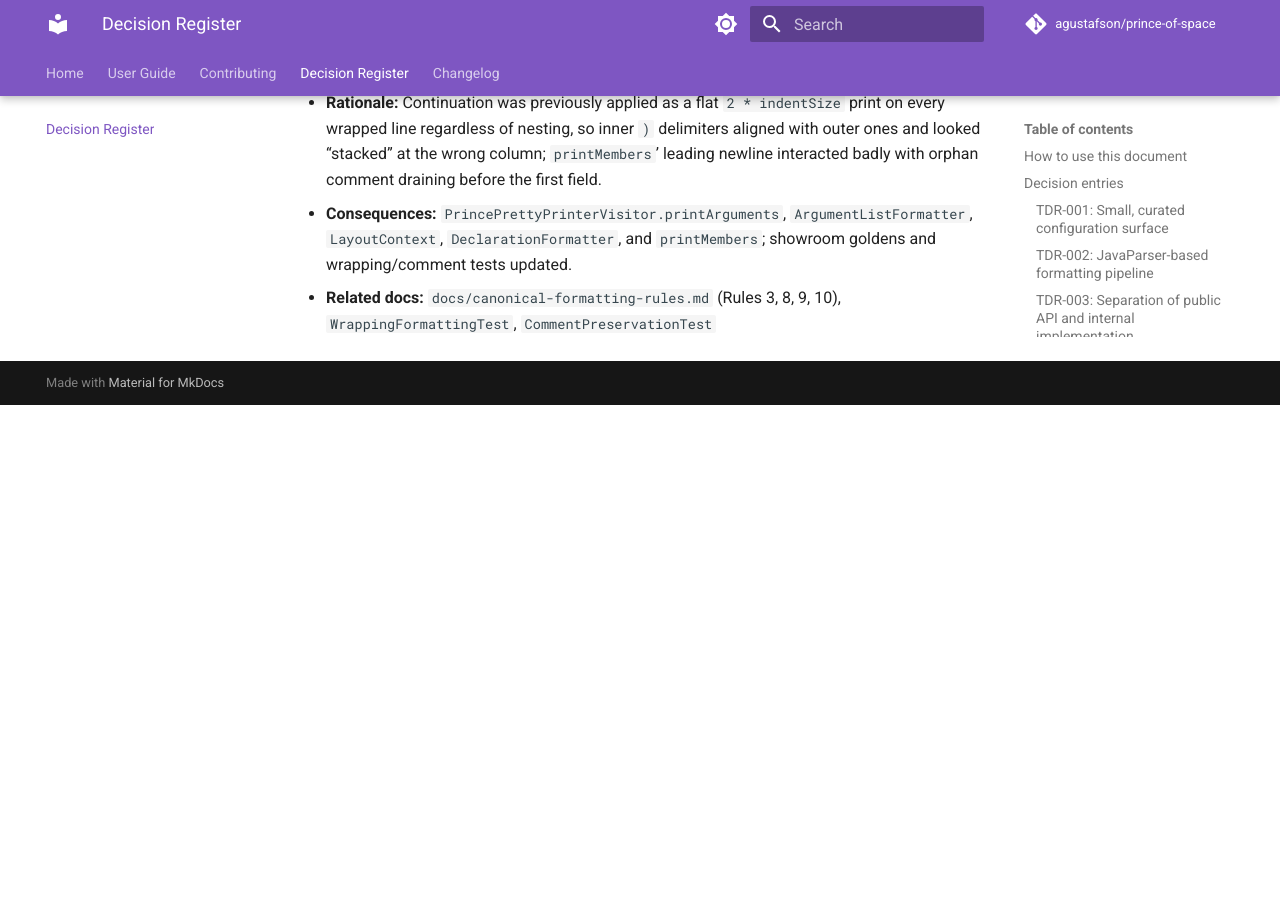
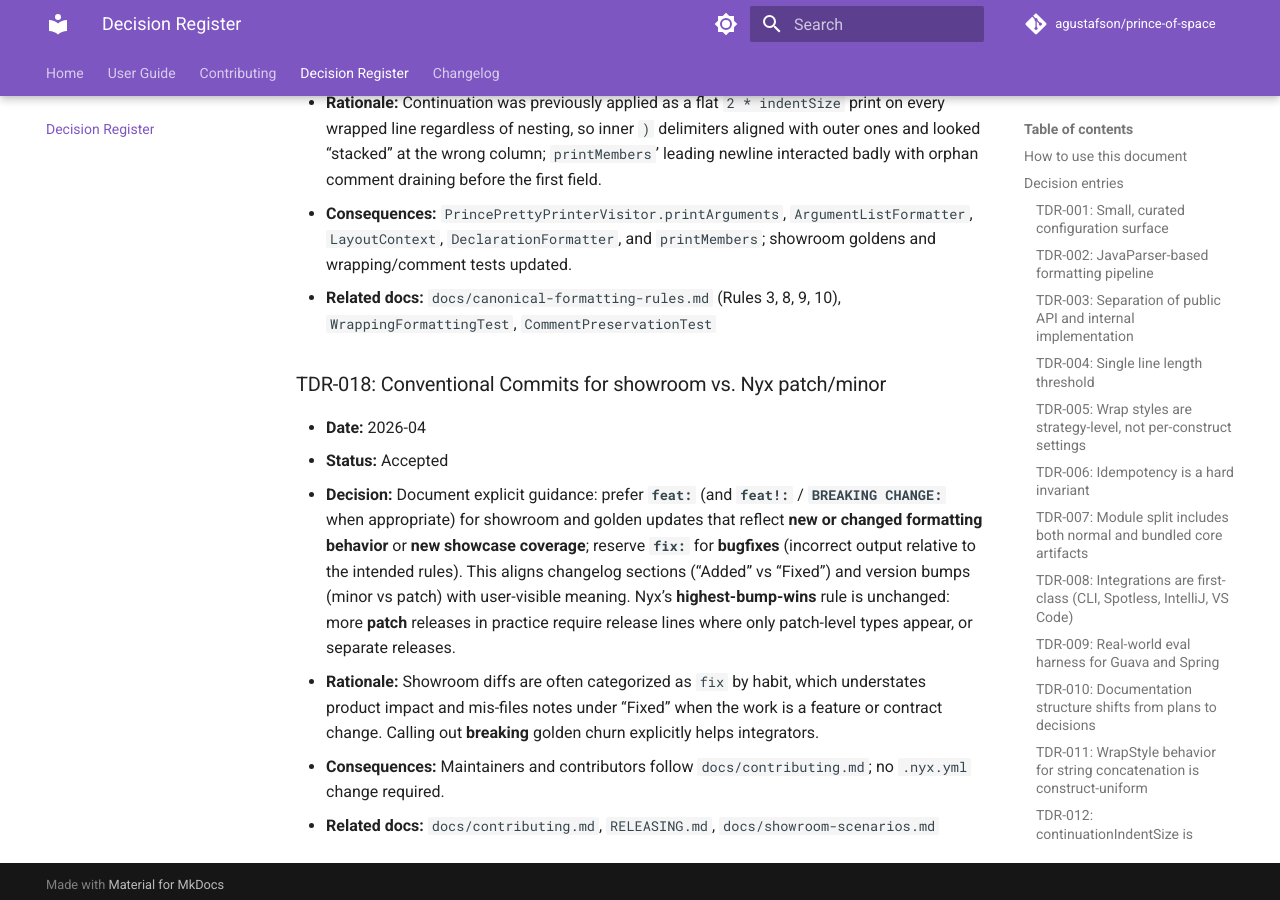
Before and after one commit to agustafson/prince-of-space, an MkDocs documentation site: the page built from docs/technical-decision-register.md, in a window 1280 px wide and 900 px high, scrolled down 8517 px. Built offline with MkDocs 1.6.1 and Material for MkDocs 9.7.7, drawn with Linux system fonts in a browser that asks for light colours; comment, search, counter and statistics services are not loaded; before the commit the page ends 8922 px from its top, so only the background shows below that.

Commit message:
docs: commit guidance for showroom vs fix; TDR-018
Clarify feat vs fix vs breaking for golden/showcase work, why patch
releases need fewer feat commits per tag window, and cross-links from
RELEASING, showroom-scenarios, and .nyx.yml.

```diff
--- a/.nyx.yml
+++ b/.nyx.yml
@@ -1,5 +1,6 @@
 # Nyx configuration used by .github/workflows/release.yml to infer release versions
 # from git tags + conventional commits.
+# Commit-type semantics (e.g. showroom/golden: feat vs fix vs breaking): docs/contributing.md (TDR-018).
 # Tagging, publishing, and GitHub Release creation are handled by the release workflow.
 
 # Use the built-in Conventional Commits convention.
--- a/docs/contributing.md
+++ b/docs/contributing.md
@@ -11,6 +11,25 @@
 - `chore: bump javaparser`
 
 With **squash merge**, the **PR title** should follow the convention (it becomes the merge commit message).
+
+### How commit types affect releases (Nyx)
+
+Nyx looks at commits **after the latest `v*.*.*` tag** and applies the **strongest** SemVer bump among them: **major** (breaking) > **minor** (`feat`) > **patch** (`fix`, `chore`, `ci`, `docs`, …). So:
+
+- A release that includes **any** `feat:` will be a **minor** bump even if most commits are `fix:` or `chore:`. That is expected.
+- To get **patch** releases more often, use release windows where the only bump-worthy types are **patch-level** (for example `fix:`, `chore:`, `ci:`, `refactor:`) and avoid mixing in `feat:` for the same line release—**or** ship `feat` work in its own release.
+
+### Showroom, examples, and golden files
+
+`examples/inputs/**/FormatterShowcase.java` and `examples/outputs/**` are the public **showcase of formatter output**, not just internal tests. Do **not** default those changes to `fix:` unless you are strictly correcting **wrong** output.
+
+| Situation | Prefer |
+|-----------|--------|
+| Formatter had a **bug**; goldens update to match the **correct** behavior | `fix:` — appears under **Fixed** in the changelog. |
+| **New** scenarios, expanded coverage, or changes that **demonstrate new or changed formatting behavior** (including normative rule updates) | `feat:` — **minor** bump; appears under **Added** (per Nyx’s changelog sections). |
+| **Breaking** change to the formatting contract: integrators who diff goldens, pin baselines, or depend on previous output must take action | `feat!:` and/or a `BREAKING CHANGE:` **footer** — **major** bump; say what broke and what to do. |
+
+Use **`chore:`** only for **mechanical** golden churn with **no** intended output change (rare: for example re-running regeneration after a no-op line-ending fix). If the formatted bytes change, pick **`fix`**, **`feat`**, or **breaking** as above.
 
 ## Git and hooks
 
--- a/docs/technical-decision-register.md
+++ b/docs/technical-decision-register.md
@@ -168,3 +168,11 @@
 - **Rationale:** Continuation was previously applied as a flat `2 * indentSize` print on every wrapped line regardless of nesting, so inner `)` delimiters aligned with outer ones and looked “stacked” at the wrong column; `printMembers`’ leading newline interacted badly with orphan comment draining before the first field.
 - **Consequences:** `PrincePrettyPrinterVisitor.printArguments`, `ArgumentListFormatter`, `LayoutContext`, `DeclarationFormatter`, and `printMembers`; showroom goldens and wrapping/comment tests updated.
 - **Related docs:** `docs/canonical-formatting-rules.md` (Rules 3, 8, 9, 10), `WrappingFormattingTest`, `CommentPreservationTest`
+
+### TDR-018: Conventional Commits for showroom vs. Nyx patch/minor
+- **Date:** 2026-04
+- **Status:** Accepted
+- **Decision:** Document explicit guidance: prefer **`feat:`** (and **`feat!:`** / **`BREAKING CHANGE:`** when appropriate) for showroom and golden updates that reflect **new or changed formatting behavior** or **new showcase coverage**; reserve **`fix:`** for **bugfixes** (incorrect output relative to the intended rules). This aligns changelog sections (“Added” vs “Fixed”) and version bumps (minor vs patch) with user-visible meaning. Nyx’s **highest-bump-wins** rule is unchanged: more **patch** releases in practice require release lines where only patch-level types appear, or separate releases.
+- **Rationale:** Showroom diffs are often categorized as `fix` by habit, which understates product impact and mis-files notes under “Fixed” when the work is a feature or contract change. Calling out **breaking** golden churn explicitly helps integrators.
+- **Consequences:** Maintainers and contributors follow `docs/contributing.md`; no `.nyx.yml` change required.
+- **Related docs:** `docs/contributing.md`, `RELEASING.md`, `docs/showroom-scenarios.md`
```
Also changed, not shown: RELEASING.md (+6 -0 lines), docs/showroom-scenarios.md (+1 -0 lines).
